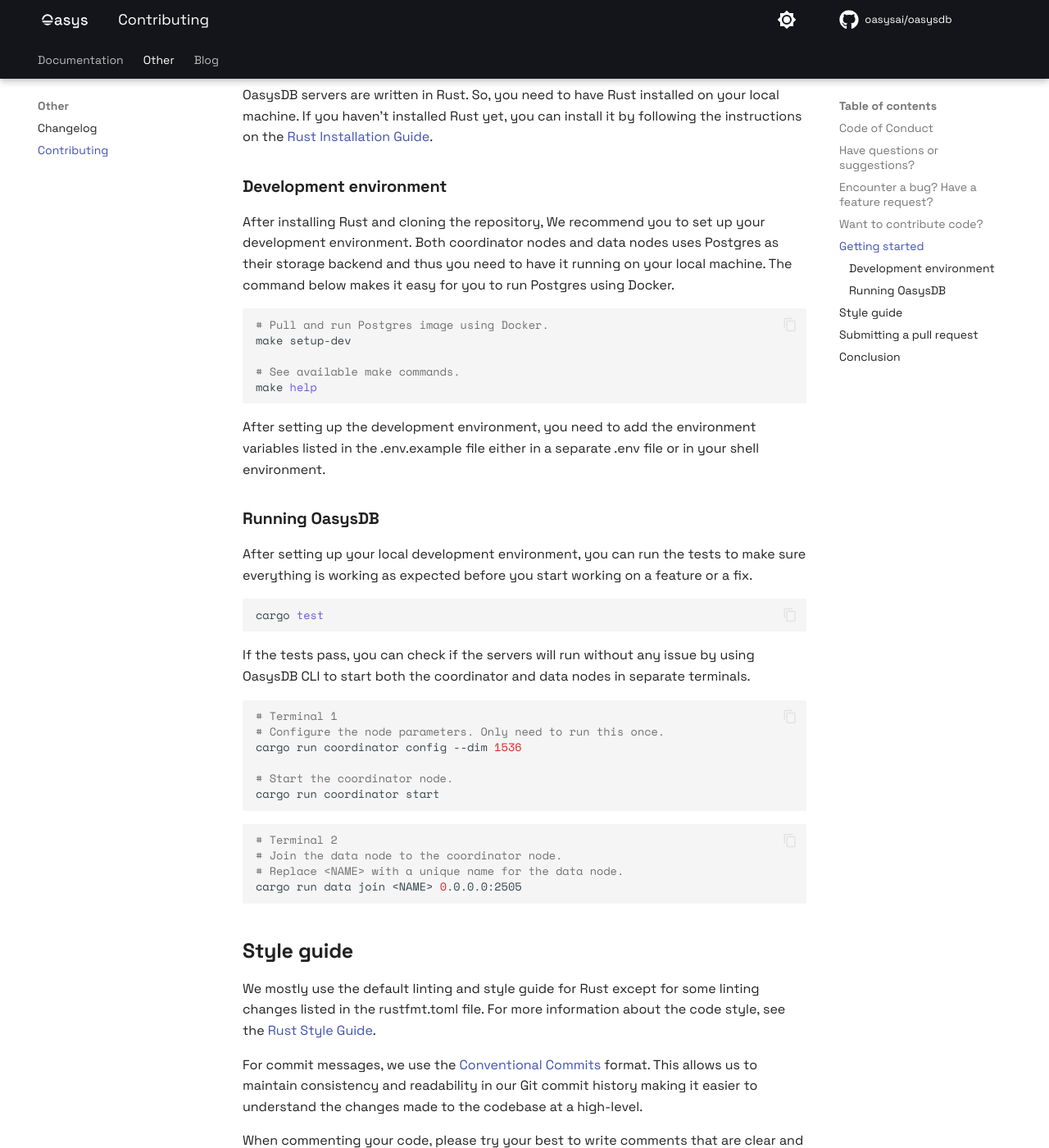
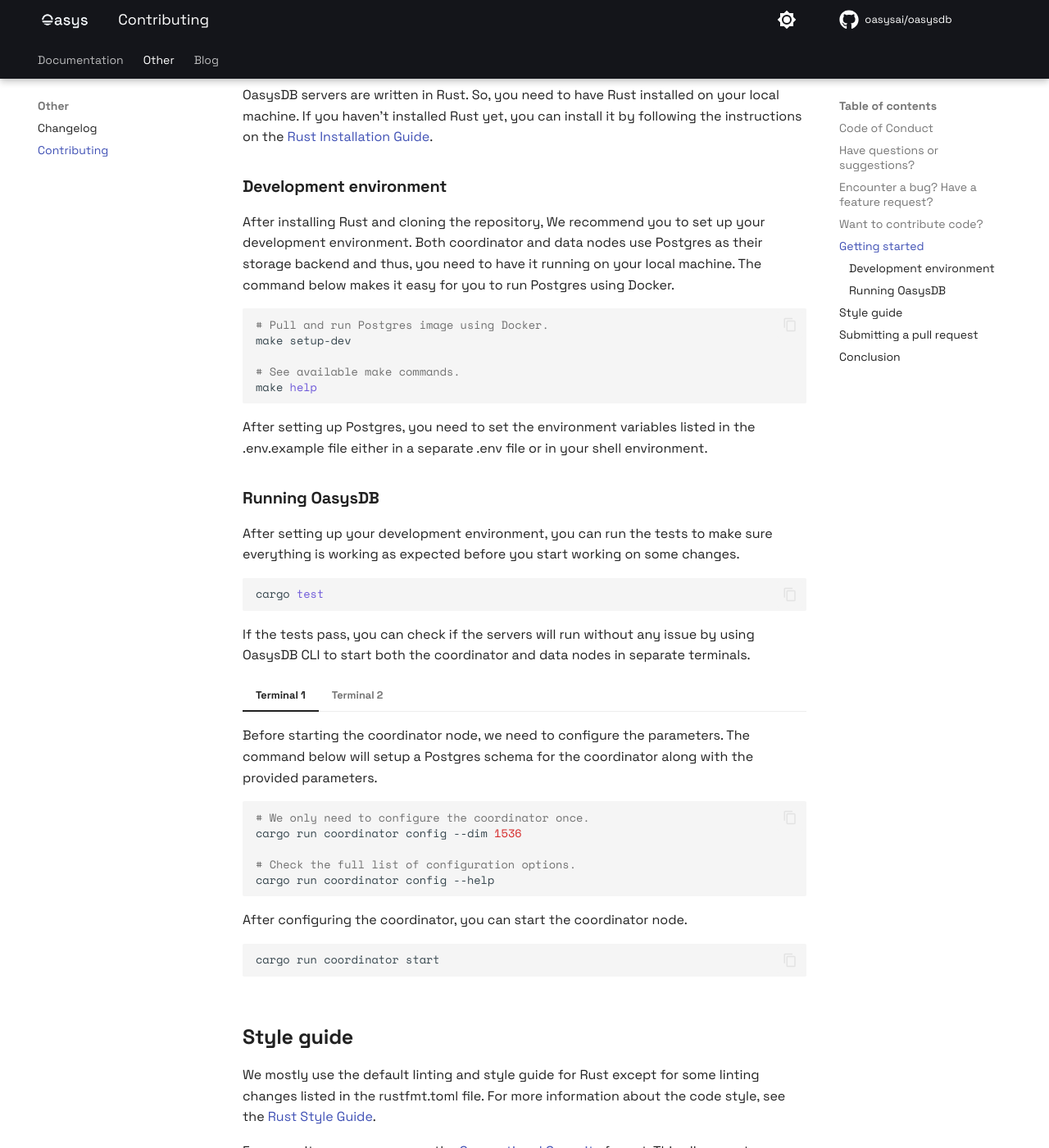
Before and after one commit to oasysai/oasysdb, an MkDocs documentation site: the page built from docs/contributing.md, in a window 1280 px wide and 1400 px high, scrolled down 1311 px. Shown: the whole window at 82% size. Built offline with MkDocs 1.6.1 and Material for MkDocs 9.7.7, drawn with Linux system fonts in a browser that asks for light colours; comment, search, counter and statistics services are not loaded.

Commit message:
docs: improve contributing formatting for mkdocs

````diff
--- a/docs/contributing.md
+++ b/docs/contributing.md
@@ -54,10 +54,9 @@
 ### Development environment
 
 After installing Rust and cloning the repository, We recommend you to set up
-your development environment. Both coordinator nodes and data nodes uses
-Postgres as their storage backend and thus you need to have it running on your
-local machine. The command below makes it easy for you to run Postgres using
-Docker.
+your development environment. Both coordinator and data nodes use Postgres as
+their storage backend and thus, you need to have it running on your local
+machine. The command below makes it easy for you to run Postgres using Docker.
 
 ```sh
 # Pull and run Postgres image using Docker.
@@ -67,15 +66,14 @@
 make help
 ```
 
-After setting up the development environment, you need to add the environment
-variables listed in the .env.example file either in a separate .env file or in
-your shell environment.
+After setting up Postgres, you need to set the environment variables listed in
+the .env.example file either in a separate .env file or in your shell
+environment.
 
 ### Running OasysDB
 
-After setting up your local development environment, you can run the tests to
-make sure everything is working as expected before you start working on a
-feature or a fix.
+After setting up your development environment, you can run the tests to make
+sure everything is working as expected before you start working on some changes.
 
 ```sh
 cargo test
@@ -85,21 +83,37 @@
 using OasysDB CLI to start both the coordinator and data nodes in separate
 terminals.
 
-```sh
-# Terminal 1
-# Configure the node parameters. Only need to run this once.
-cargo run coordinator config --dim 1536
+=== "Terminal 1"
 
-# Start the coordinator node.
-cargo run coordinator start
-```
+    Before starting the coordinator node, we need to configure the parameters.
+    The command below will setup a Postgres schema for the coordinator along
+    with the provided parameters.
 
-```sh
-# Terminal 2
-# Join the data node to the coordinator node.
-# Replace <NAME> with a unique name for the data node.
-cargo run data join <NAME> 0.0.0.0:2505
-```
+    ```sh
+    # We only need to configure the coordinator once.
+    cargo run coordinator config --dim 1536
+
+    # Check the full list of configuration options.
+    cargo run coordinator config --help
+    ```
+
+    After configuring the coordinator, you can start the coordinator node.
+
+    ```sh
+    cargo run coordinator start
+    ```
+
+=== "Terminal 2"
+
+    Data nodes are responsible for storing and processing the vector records.
+    We don't need to configure the data node because the coordinator shares the
+    necessary parameters with the data nodes. You can start the data node using
+    the command below.
+
+    ```sh
+    # Replace <NAME> with a unique name for the data node.
+    cargo run data join <NAME> 0.0.0.0:2505
+    ```
 
 ## Style guide
 
--- a/mkdocs.yml
+++ b/mkdocs.yml
@@ -59,8 +59,6 @@
 nav:
   - Documentation:
       - Introduction: index.md
-      - Database: refs/database.md
-      - Vector Index: refs/vector-index.md
 
   - Other:
       - Changelog: changelog.md
````
